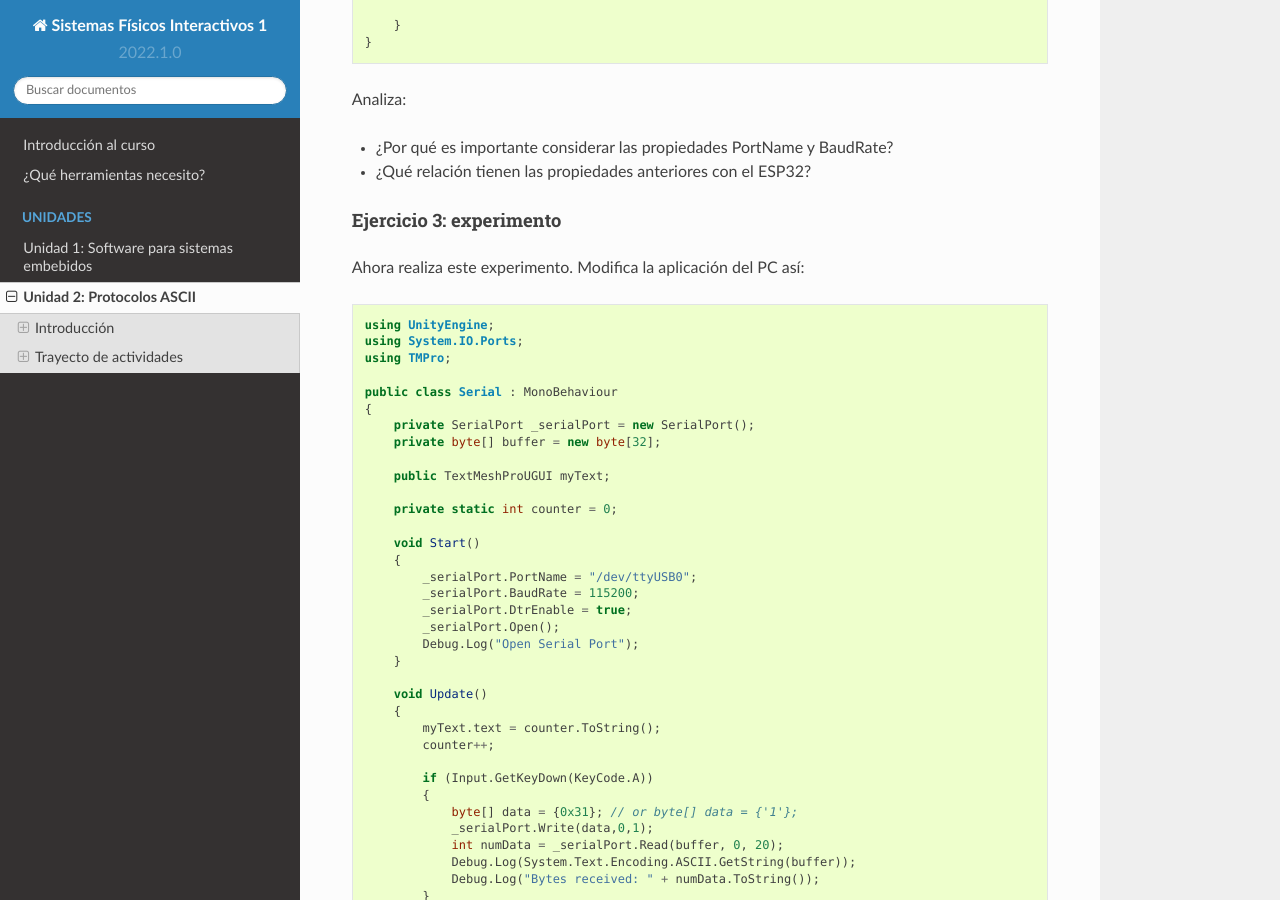
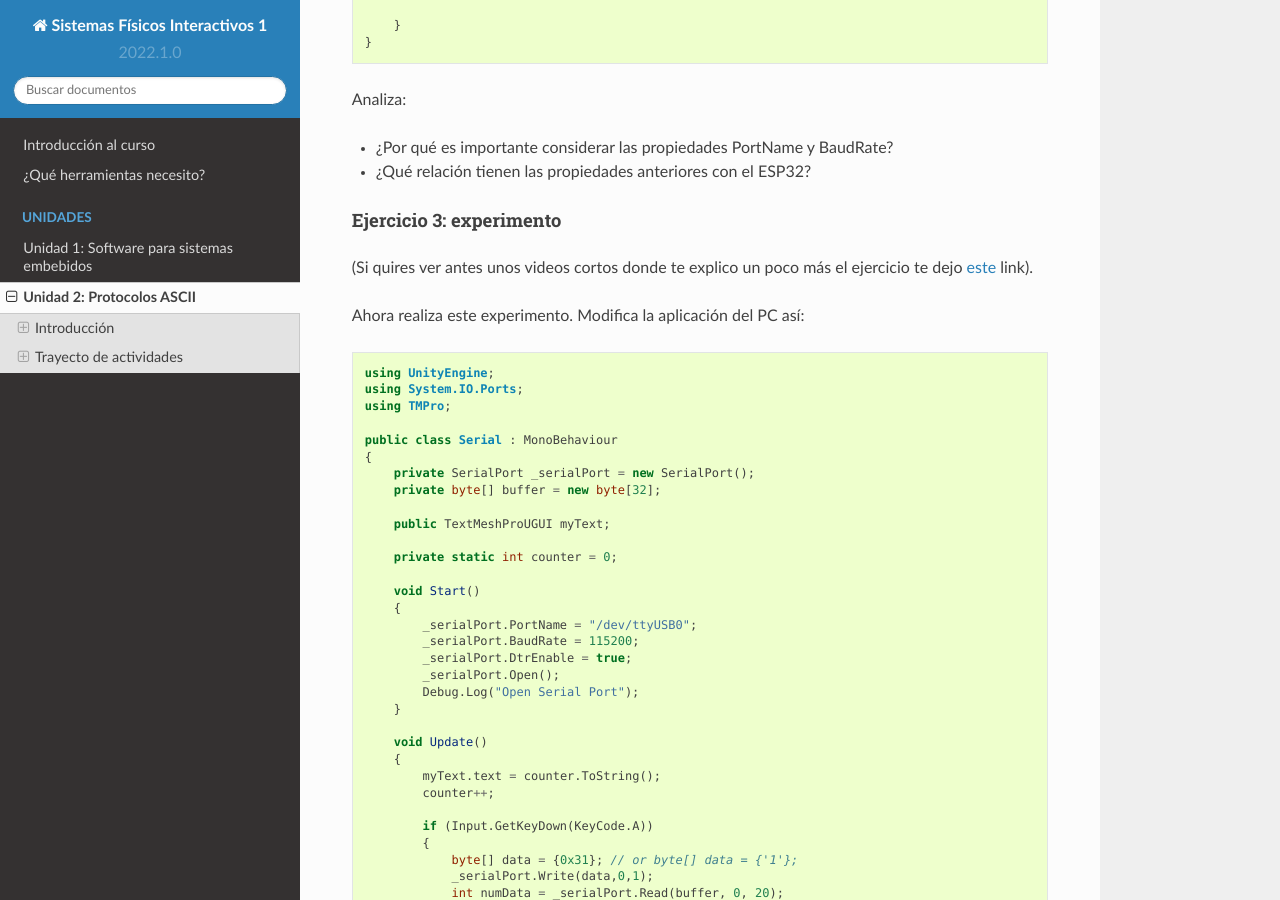
Before and after one commit to juanferfranco/SistemasFisicosInteractivos1, a Sphinx documentation site: the page built from docs/_unidad2/unidad2.rst, in a window 1280 px wide and 900 px high, scrolled down 3757 px. Built offline with Sphinx 7.4.7 and the Read the Docs theme 2.0.0, drawn with Linux system fonts in a browser that asks for light colours; pages that are not in the unit, such as notebooks, are missing from menus.

Commit message:
add ex3 videos

```diff
--- a/docs/_unidad2/unidad2.rst
+++ b/docs/_unidad2/unidad2.rst
@@ -209,6 +209,9 @@ Analiza:
 
 Ejercicio 3: experimento
 ^^^^^^^^^^^^^^^^^^^^^^^^^^^^
+(Si quires ver antes unos videos cortos donde te explico
+un poco más el ejercicio te dejo
+`este <https://youtube.com/playlist?list=PLX4ZVWZsOgzST9kfU9_ohOUYp_oDo2z48>`__ link).
 
 Ahora realiza este experimento. Modifica la aplicación del PC así:
 
```
